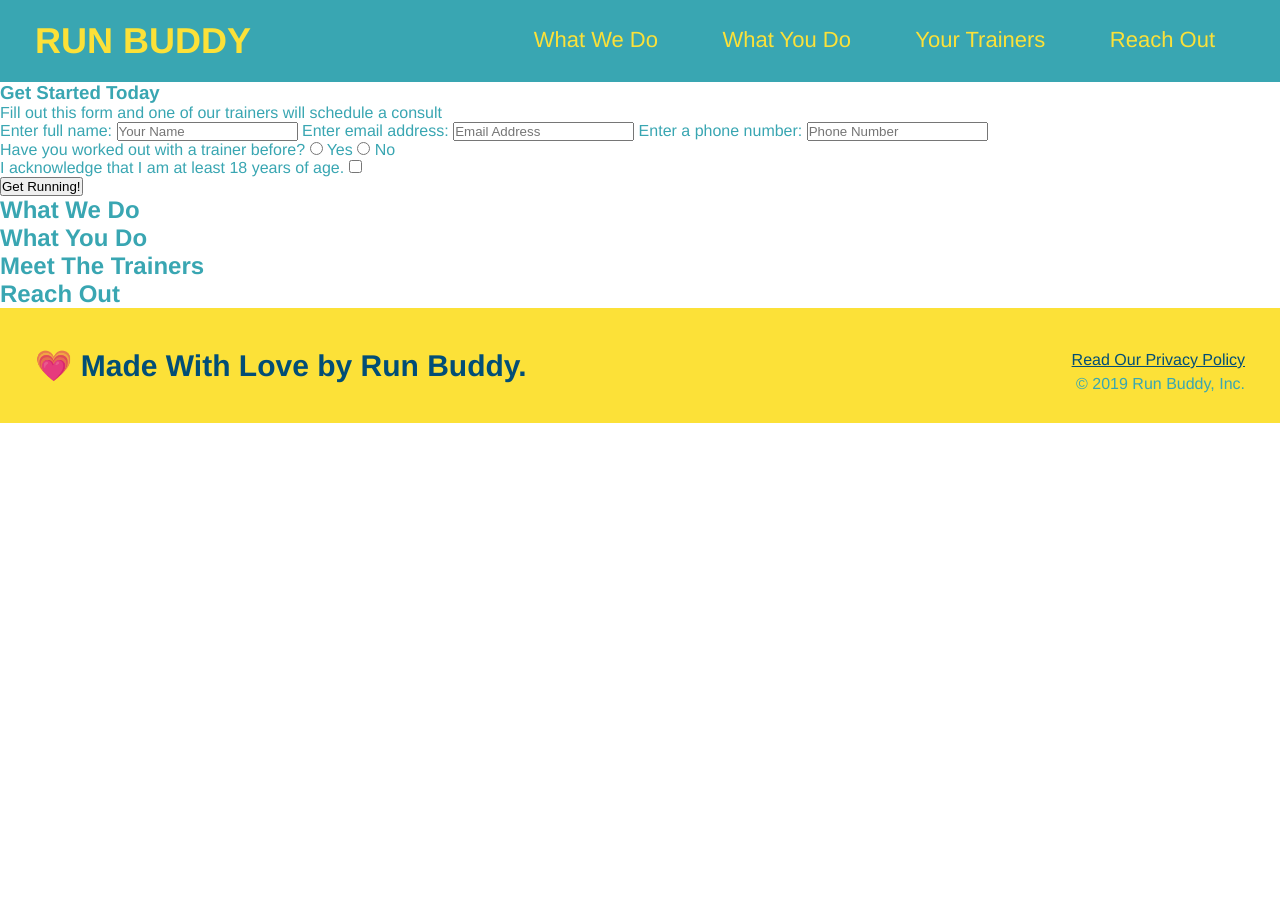
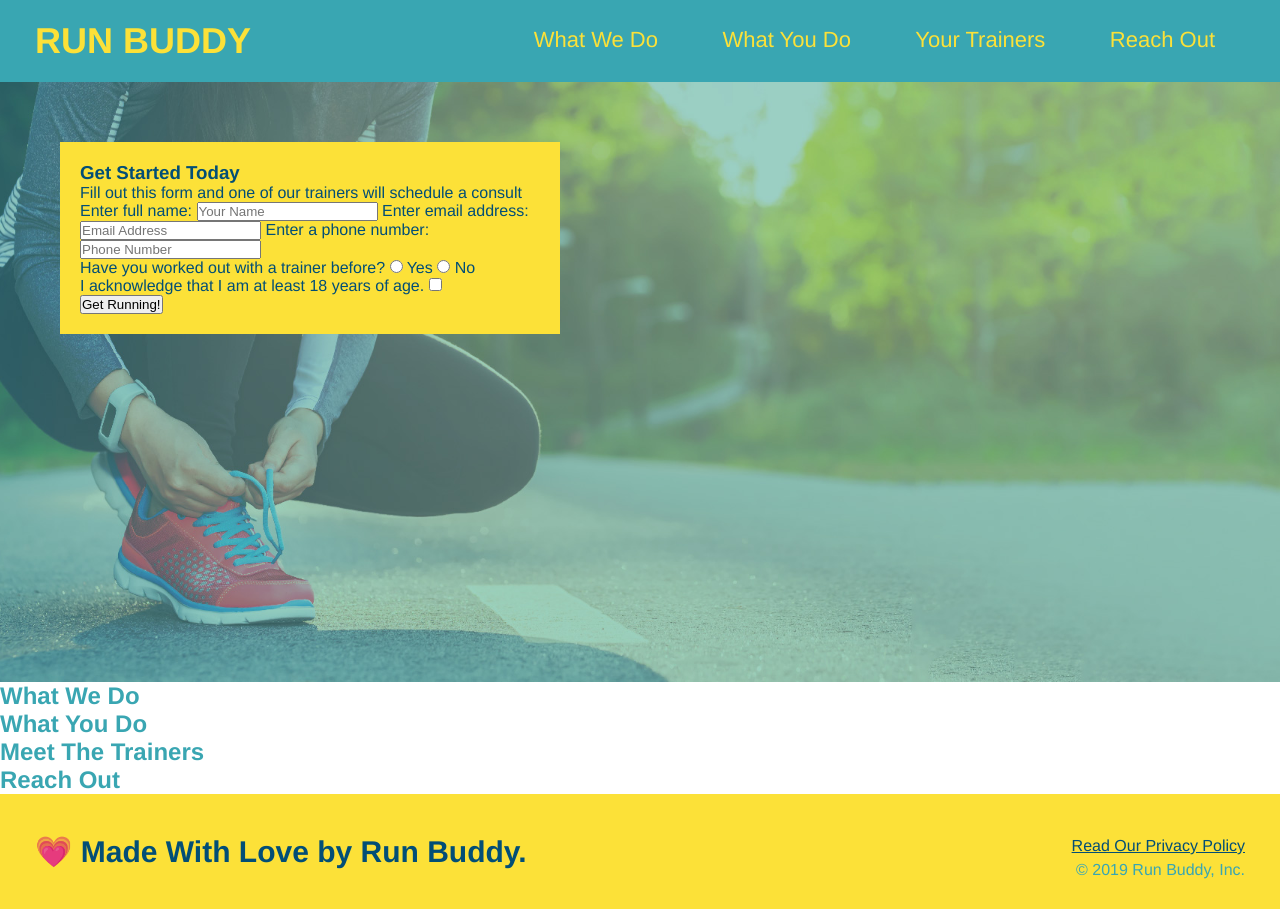
Before and after one commit to stmaddox/run-buddy, a plain HTML site: page index.html in a window 1280 px wide. Before the commit the page ends 800 px from the top, so only its background shows below. Drawn offline with Linux system fonts and the light colour scheme.

Commit message:
hero style added

```diff
--- a/assets/css/style.css
+++ b/assets/css/style.css
@@ -61,13 +61,30 @@ footer h2 {
     margin: 0;
 }
 
-
+/* footer text alignment */
 footer div {
     float: right;
     line-height: 1.5;
     text-align: right;
 }
 
+/* footer color */
 footer a {
     color: #024e76;
 }
+
+/*Hero Style Start */
+.hero {
+    background-image: url("../images/hero-bg.jpg");
+    padding: 60px;
+    height: 600px;
+    background-size: cover;
+    background-position: center;
+}
+
+.hero-form{
+    background-color: #fce138;
+    padding: 20px;
+    width: 500px;
+    color: #024e76;
+}
--- a/index.html
+++ b/index.html
@@ -34,8 +34,8 @@
     </header>
 
     <!--hero/jumbotron-->
-    <section>
-        <div>
+    <section class="hero">
+        <div class="hero-form">
             <h3>Get Started Today</h3>
             <p>Fill out this form and one of our trainers will schedule a consult</p>
         <!--Add form element-->
```
Also changed, not shown: assets/images/hero-bg.jpg (added).
